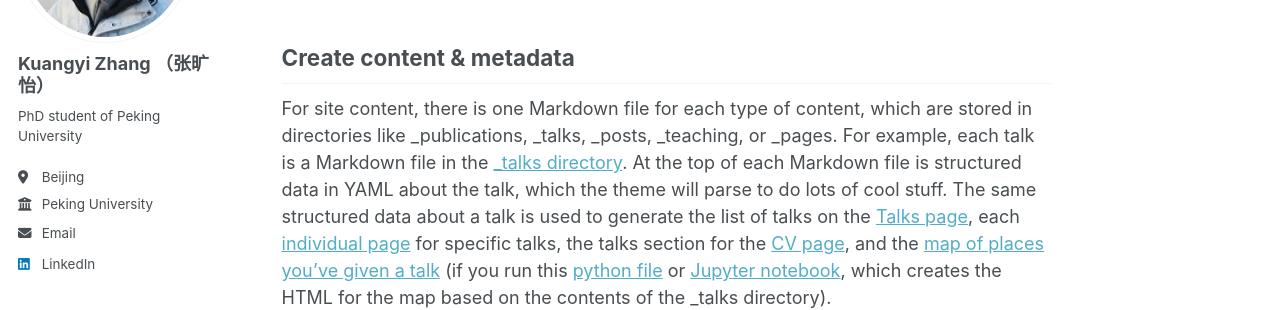
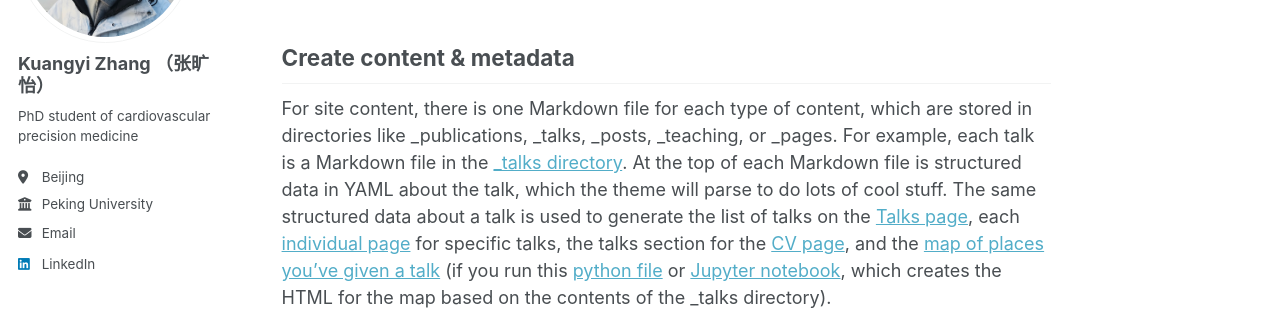
Before and after one commit to KZhub3/KZhub3.github.io, a Jekyll site: the page built from _pages/about.md, in a window 1280 px wide. Shown: the part 231-541 px from the top of the page. Built offline with Jekyll 4.4.1, drawn with Linux system fonts in a browser that asks for light colours; a script that is not in the unit is left out.

Commit message:
Update _config.yml

```diff
--- a/_config.yml
+++ b/_config.yml
@@ -26,7 +26,7 @@ author:
   avatar           : "profile.png"
   name             : "Kuangyi Zhang （张旷怡）"
   pronouns         : # example: "she/her"
-  bio              : "PhD student of Peking University"
+  bio              : "PhD student of cardiovascular precision medicine"
   location         : "Beijing"
   employer         : "Peking University"
   uri              : # URL
```
